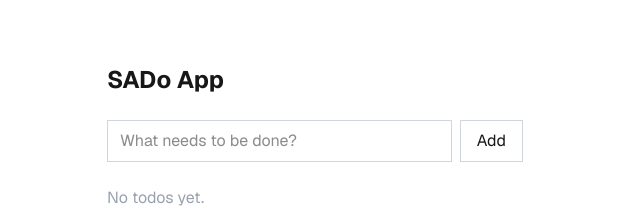
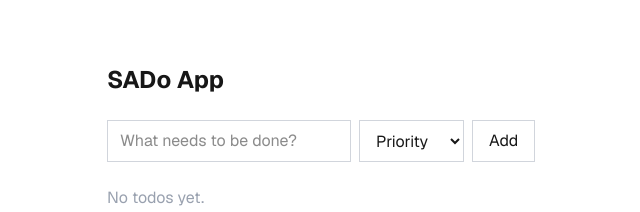
Before and after one commit to abc351519/sado-app, a Next.js app: page / in a window 1280 px wide. Shown: the top 212 px of the page, without its empty margins (325-965 px from the left). Built offline with nearby package versions, Linux system fonts and the light colour scheme.

Commit message:
feat: priority selection and display

```diff
--- a/app/page.tsx
+++ b/app/page.tsx
@@ -12,12 +12,14 @@ interface Todo {
 export default function Home() {
   const [todos, setTodos] = useState<Todo[]>([]);
   const [input, setInput] = useState("");
+  const [priority, setPriority] = useState("");
 
   function addTodo() {
     const text = input.trim();
     if (!text) return;
-    setTodos([...todos, { id: Date.now(), text, done: false, priority: "" }]);
+    setTodos([...todos, { id: Date.now(), text, done: false, priority }]);
     setInput("");
+    setPriority("");
   }
 
   function toggleTodo(id: number) {
@@ -41,6 +43,16 @@ export default function Home() {
           placeholder="What needs to be done?"
           className="flex-1 px-3 py-2 text-base border border-gray-300"
         />
+        <select
+          value={priority}
+          onChange={(e) => setPriority(e.target.value)}
+          className="px-3 py-2 text-base border border-gray-300"
+        >
+          <option value="">Priority</option>
+          <option value="low">Low</option>
+          <option value="medium">Medium</option>
+          <option value="high">High</option>
+        </select>
         <button onClick={addTodo} className="px-4 py-2 text-base border border-gray-300">
           Add
         </button>
@@ -62,6 +74,9 @@ export default function Home() {
             <span className={`flex-1 ${todo.done ? "line-through text-gray-400" : ""}`}>
               {todo.text}
             </span>
+            {todo.priority && (
+              <span className="text-xs text-gray-500">({todo.priority})</span>
+            )}
             <button onClick={() => deleteTodo(todo.id)} className="text-xs px-2 py-1 border border-gray-300">
               Delete
             </button>
```
